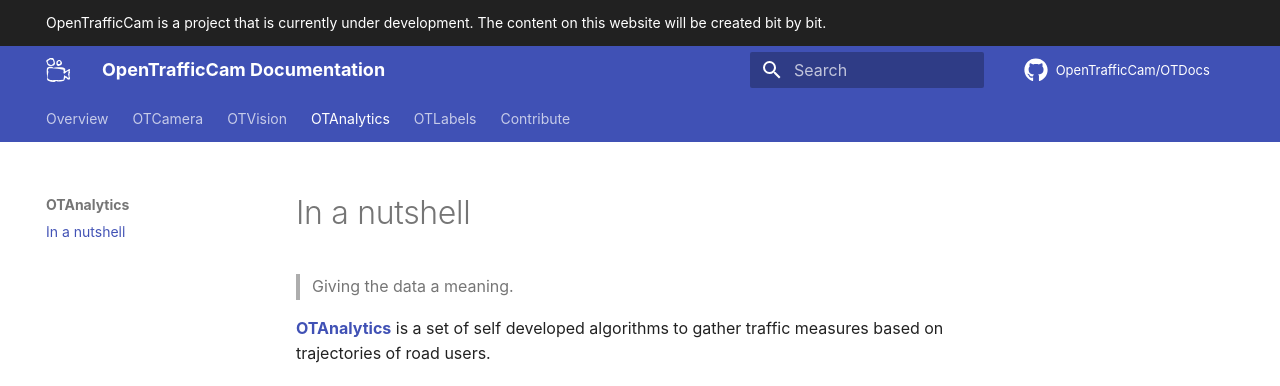
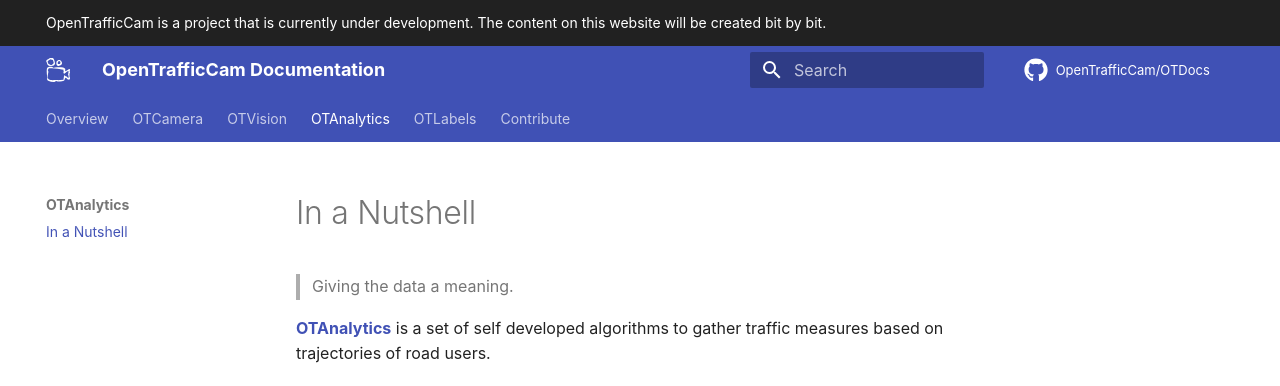
Before and after one commit to OpenTrafficCam/OTDocs, an MkDocs documentation site: the page built from docs/OTAnalytics/index.md, in a window 1280 px wide. Shown: the top 386 px of the page. Built offline with MkDocs 1.6.1 and Material for MkDocs 9.7.7, drawn with Linux system fonts in a browser that asks for light colours; comment, search, counter and statistics services are not loaded.

```diff
--- a/docs/OTAnalytics/index.md
+++ b/docs/OTAnalytics/index.md
@@ -1,4 +1,4 @@
-# In a nutshell
+# In a Nutshell
 
 > Giving the data a meaning.
 
```
